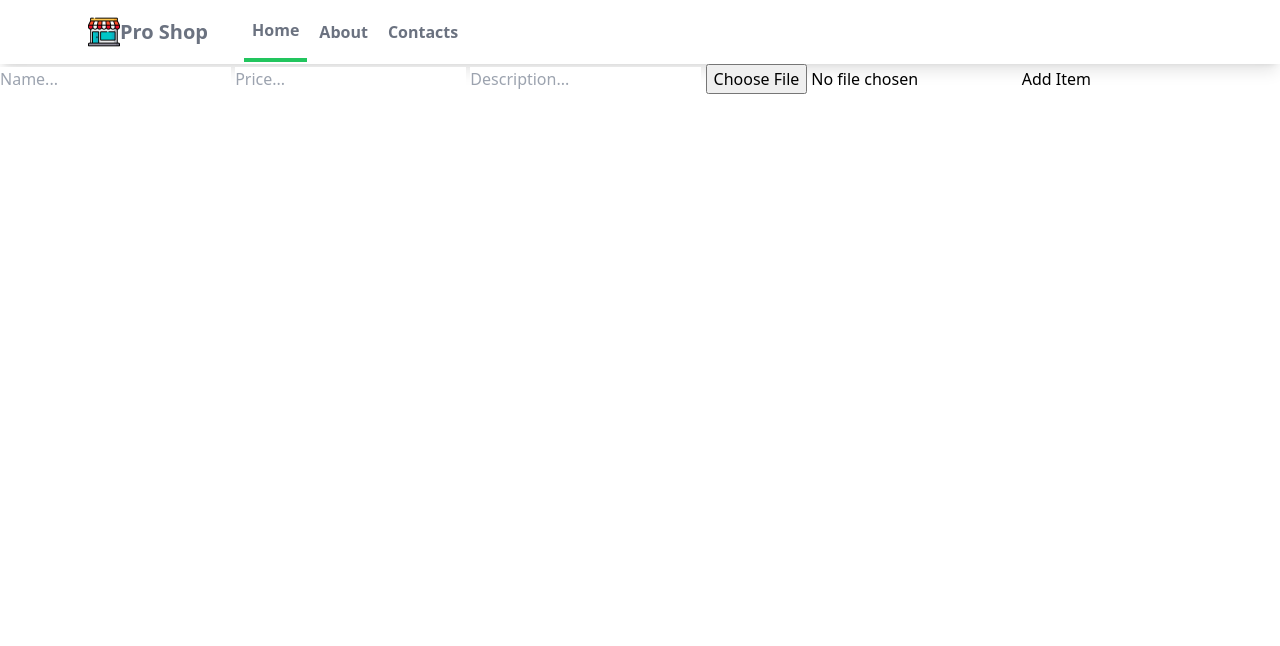
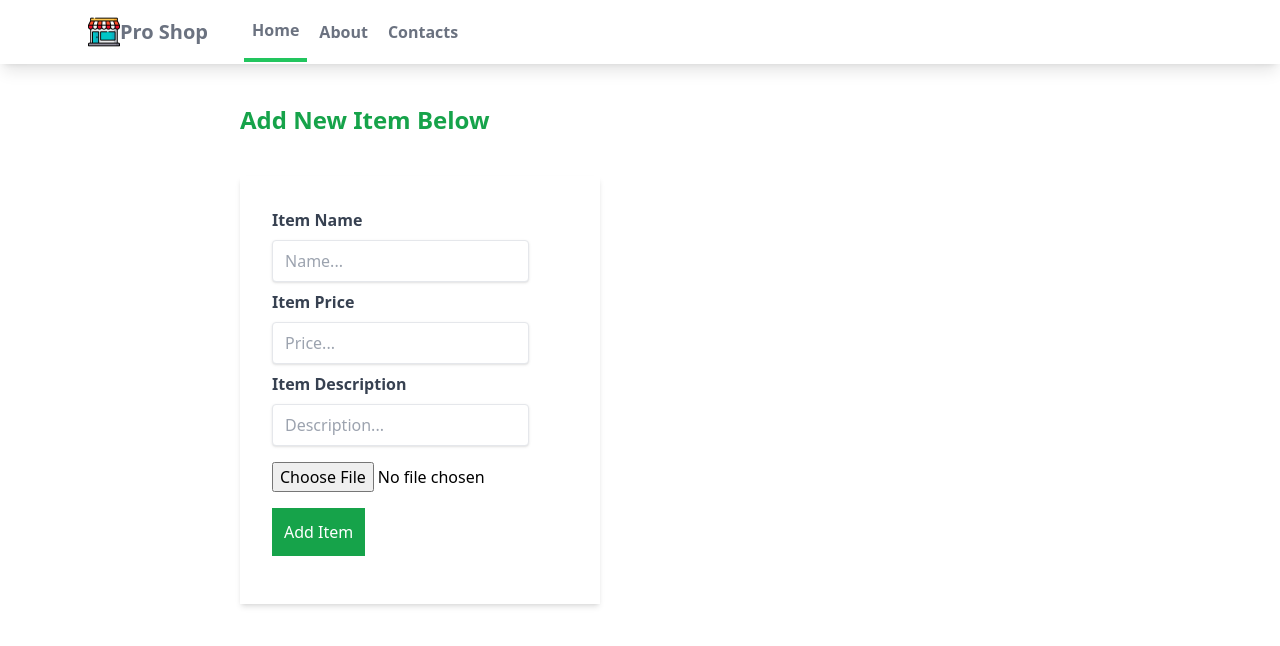
Before and after one commit to Munoto/django_tutorial, a Django app: page /myapp/additem/ in a window 1280 px wide. Shown: the top 646 px of the page. Run offline with Django 5.2, Linux system fonts and the light colour scheme.

Commit message:
New templates added (delete, update) CRUD

```diff
--- a/mysite/myapp/static/myapp/styles.css
+++ b/mysite/myapp/static/myapp/styles.css
@@ -548,6 +548,10 @@ video {
   position: static;
 }
 
+.m-10 {
+  margin: 2.5rem;
+}
+
 .mx-auto {
   margin-left: auto;
   margin-right: auto;
@@ -557,24 +561,44 @@ video {
   margin-bottom: 0.5rem;
 }
 
+.mb-4 {
+  margin-bottom: 1rem;
+}
+
+.ml-10 {
+  margin-left: 2.5rem;
+}
+
+.ml-\[200px\] {
+  margin-left: 200px;
+}
+
+.mr-10 {
+  margin-right: 2.5rem;
+}
+
 .mt-10 {
   margin-top: 2.5rem;
+}
+
+.mt-2 {
+  margin-top: 0.5rem;
 }
 
 .mt-3 {
   margin-top: 0.75rem;
 }
 
-.ml-10 {
-  margin-left: 2.5rem;
+.mt-4 {
+  margin-top: 1rem;
 }
 
 .mt-5 {
   margin-top: 1.25rem;
 }
 
-.mt-7 {
-  margin-top: 1.75rem;
+.mt-\[50px\] {
+  margin-top: 50px;
 }
 
 .block {
@@ -589,6 +613,14 @@ video {
   display: grid;
 }
 
+.h-20 {
+  height: 5rem;
+}
+
+.h-40 {
+  height: 10rem;
+}
+
 .h-8 {
   height: 2rem;
 }
@@ -597,8 +629,24 @@ video {
   height: 400px;
 }
 
-.h-1\/3 {
-  height: 33.333333%;
+.w-1\/3 {
+  width: 33.333333%;
+}
+
+.w-2\/3 {
+  width: 66.666667%;
+}
+
+.w-20 {
+  width: 5rem;
+}
+
+.w-3\/5 {
+  width: 60%;
+}
+
+.w-40 {
+  width: 10rem;
 }
 
 .w-8 {
@@ -609,20 +657,18 @@ video {
   width: 100%;
 }
 
-.w-1\/3 {
-  width: 33.333333%;
-}
-
-.w-2\/3 {
-  width: 66.666667%;
-}
-
 .max-w-6xl {
   max-width: 72rem;
 }
 
 .max-w-7xl {
   max-width: 80rem;
+}
+
+.appearance-none {
+  -webkit-appearance: none;
+     -moz-appearance: none;
+          appearance: none;
 }
 
 .grid-cols-1 {
@@ -661,6 +707,10 @@ video {
   border-radius: 0.25rem;
 }
 
+.border {
+  border-width: 1px;
+}
+
 .border-b-4 {
   border-bottom-width: 4px;
 }
@@ -668,6 +718,26 @@ video {
 .border-green-500 {
   --tw-border-opacity: 1;
   border-color: rgb(34 197 94 / var(--tw-border-opacity));
+}
+
+.bg-green-500 {
+  --tw-bg-opacity: 1;
+  background-color: rgb(34 197 94 / var(--tw-bg-opacity));
+}
+
+.bg-green-600 {
+  --tw-bg-opacity: 1;
+  background-color: rgb(22 163 74 / var(--tw-bg-opacity));
+}
+
+.bg-red-500 {
+  --tw-bg-opacity: 1;
+  background-color: rgb(239 68 68 / var(--tw-bg-opacity));
+}
+
+.bg-red-600 {
+  --tw-bg-opacity: 1;
+  background-color: rgb(220 38 38 / var(--tw-bg-opacity));
 }
 
 .bg-white {
@@ -679,9 +749,18 @@ video {
   padding: 2.5rem;
 }
 
+.p-3 {
+  padding: 0.75rem;
+}
+
 .px-2 {
   padding-left: 0.5rem;
   padding-right: 0.5rem;
+}
+
+.px-3 {
+  padding-left: 0.75rem;
+  padding-right: 0.75rem;
 }
 
 .px-4 {
@@ -689,14 +768,52 @@ video {
   padding-right: 1rem;
 }
 
+.px-5 {
+  padding-left: 1.25rem;
+  padding-right: 1.25rem;
+}
+
 .px-6 {
   padding-left: 1.5rem;
   padding-right: 1.5rem;
 }
 
+.px-8 {
+  padding-left: 2rem;
+  padding-right: 2rem;
+}
+
+.py-2 {
+  padding-top: 0.5rem;
+  padding-bottom: 0.5rem;
+}
+
+.py-3 {
+  padding-top: 0.75rem;
+  padding-bottom: 0.75rem;
+}
+
 .py-4 {
   padding-top: 1rem;
   padding-bottom: 1rem;
+}
+
+.py-8 {
+  padding-top: 2rem;
+  padding-bottom: 2rem;
+}
+
+.pb-8 {
+  padding-bottom: 2rem;
+}
+
+.pt-6 {
+  padding-top: 1.5rem;
+}
+
+.text-2xl {
+  font-size: 1.5rem;
+  line-height: 2rem;
 }
 
 .text-4xl {
@@ -707,6 +824,11 @@ video {
 .text-base {
   font-size: 1rem;
   line-height: 1.5rem;
+}
+
+.text-sm {
+  font-size: 0.875rem;
+  line-height: 1.25rem;
 }
 
 .text-xl {
@@ -746,9 +868,31 @@ video {
   color: rgb(34 197 94 / var(--tw-text-opacity));
 }
 
+.text-green-600 {
+  --tw-text-opacity: 1;
+  color: rgb(22 163 74 / var(--tw-text-opacity));
+}
+
+.text-white {
+  --tw-text-opacity: 1;
+  color: rgb(255 255 255 / var(--tw-text-opacity));
+}
+
+.shadow {
+  --tw-shadow: 0 1px 3px 0 rgb(0 0 0 / 0.1), 0 1px 2px -1px rgb(0 0 0 / 0.1);
+  --tw-shadow-colored: 0 1px 3px 0 var(--tw-shadow-color), 0 1px 2px -1px var(--tw-shadow-color);
+  box-shadow: var(--tw-ring-offset-shadow, 0 0 #0000), var(--tw-ring-shadow, 0 0 #0000), var(--tw-shadow);
+}
+
 .shadow-lg {
   --tw-shadow: 0 10px 15px -3px rgb(0 0 0 / 0.1), 0 4px 6px -4px rgb(0 0 0 / 0.1);
   --tw-shadow-colored: 0 10px 15px -3px var(--tw-shadow-color), 0 4px 6px -4px var(--tw-shadow-color);
+  box-shadow: var(--tw-ring-offset-shadow, 0 0 #0000), var(--tw-ring-shadow, 0 0 #0000), var(--tw-shadow);
+}
+
+.shadow-md {
+  --tw-shadow: 0 4px 6px -1px rgb(0 0 0 / 0.1), 0 2px 4px -2px rgb(0 0 0 / 0.1);
+  --tw-shadow-colored: 0 4px 6px -1px var(--tw-shadow-color), 0 2px 4px -2px var(--tw-shadow-color);
   box-shadow: var(--tw-ring-offset-shadow, 0 0 #0000), var(--tw-ring-shadow, 0 0 #0000), var(--tw-shadow);
 }
 
--- a/mysite/myapp/templates/additem.html
+++ b/mysite/myapp/templates/additem.html
@@ -2,13 +2,21 @@
 
 {% block content %}
 
-<form method="post" enctype="multipart/form-data">
+<div class="ml-[200px]">
+    <h1 class="text-2xl m-10 font-bold text-green-600"> Add New Item Below</h1>
+    <form class="w-1/3 bg-white shadow-md m-10 px-8 py-8 " method="post" enctype="multipart/form-data">
     {% csrf_token %}
-    <input type="text" placeholder="Name..." name="name" id="name">
-    <input type="number" placeholder="Price..." name="price" id="price">
-    <input type="text" placeholder="Description..." name="description" id="description">
-    <input type="file" accept="image/*" name="upload" id="upload">
-    <button type="submit" name="Add Item" value="Add Item">Add Item</button>
-</form>
+        <div class="mb-4 ">
+            <label class="block text-gray-700 text-md font-bold mb-2" for="name">Item Name</label>
+            <input class="shadow appearance-none border rounded py-2 px-3 mr-10 text-gray-700" type="text" placeholder="Name..." name="name" id="name">
+            <label class="block text-gray-700 text-md font-bold mb-2 mt-2" for="price">Item Price</label>
+            <input class="shadow appearance-none border rounded py-2 px-3 mr-10 text-gray-700" type="text" placeholder="Price..." name="price" id="price">
+            <label class="block text-gray-700 text-md font-bold mb-2 mt-2" for="description">Item Description</label>
+            <input class="shadow appearance-none border rounded py-2 px-3 mr-10 text-gray-700" type="text" placeholder="Description..." name="description" id="description">
+            <input class="block mt-4" type="file" accept="image/*" name="upload" id="upload">
+            <button class="block bg-green-600 text-white p-3 mt-4" type="submit" name="Add Item" value="Add Item">Add Item</button>
+        </div>
+    </form>
+</div>
 
 {% endblock content %}
--- a/mysite/myapp/templates/detail.html
+++ b/mysite/myapp/templates/detail.html
@@ -7,6 +7,8 @@
             <p class="mt-5">{{item.name}}</p>
             <p class="mt-5 text-green-500">{{item.price | intcomma }}$</p>
             <p class="mt-5 text-gray-500">{{item.description}}</p>
+            <button class="bg-green-600 text-white mt-[50px]"><a href="{% url 'update_item' item.id %}">Update item</a></button>
+            <button class="bg-red-600 text-white mt-[50px]"><a href="{% url 'delete_item' item.id %}">Delete item</a></button>
         </div>
     </div>
 {% endblock content %}
--- a/mysite/myapp/templates/navbar.html
+++ b/mysite/myapp/templates/navbar.html
@@ -4,7 +4,7 @@
             <div class="flex justify-between">
                 <div class="flex space-x-7">
                     <div>
-                        <a href="#" class="flex items-center px-2 py-4">
+                        <a href="/myapp/" class="flex items-center px-2 py-4">
                         <img class="h-8 w-8" src="{% static 'myapp/images/store.png' %}"/>
                         <span class="text-gray-500 font-semibold text-xl">Pro Shop</span>
                         </a>
--- a/mysite/myapp/urls.py
+++ b/mysite/myapp/urls.py
@@ -1,9 +1,11 @@
 from django.contrib import admin
 from django.urls import path
-from myapp.views import index, indexItem, add_item
+from myapp.views import index, indexItem, add_item, update_item, delete_item
 
 urlpatterns = [
-    path('', index),
+    path('', index, name = "index"),
     path('<int:my_id>/', indexItem, name = "detail"),
     path('additem/', add_item, name = "add_item"),
+    path('updateitem/<int:my_id>/', update_item, name = "update_item"),
+    path('deleteitem/<int:my_id>/', delete_item, name = "delete_item"),
 ]
--- a/mysite/myapp/views.py
+++ b/mysite/myapp/views.py
@@ -1,4 +1,4 @@
-from django.shortcuts import render
+from django.shortcuts import render, redirect
 from django.http import HttpResponse
 from .models import Product
 
@@ -27,3 +27,28 @@ def add_item(request):
         item = Product(name=name, price=price, description=description, image=image)
         item.save()
     return render(request, "additem.html")
+
+
+def update_item(request, my_id):
+    item = Product.objects.get(id=my_id)
+    context = {'item': item}
+
+    if request.method == "POST":
+        item.name = request.POST.get("name")
+        item.price = request.POST.get("price")
+        item.description = request.POST.get("description")
+        item.image = request.FILES.get("upload", item.image)
+        item.save()
+        return redirect("/myapp/")
+
+    return render(request, "updateitem.html", context)
+
+def delete_item(request, my_id):
+    item = Product.objects.get(id=my_id)
+    context = {'item': item}
+
+    if request.method == "POST":
+        item.delete()
+        return redirect("/myapp/")
+
+    return render(request, "deleteitem.html", context)
```
Also changed, not shown: mysite/myapp/templates/deleteitem.html (added, +15 -0 lines), mysite/myapp/templates/updateitem.html (added, +23 -0 lines), mysite/db.sqlite3, mysite/media/images/how-many-nah-id-win-s-do-we-have-v0-y73h3a74e60c1.webp (added), mysite/media/images/iphone_11_AEkt3C2.png (added), mysite/media/images/jjk-does-nanami-die.webp (added).
